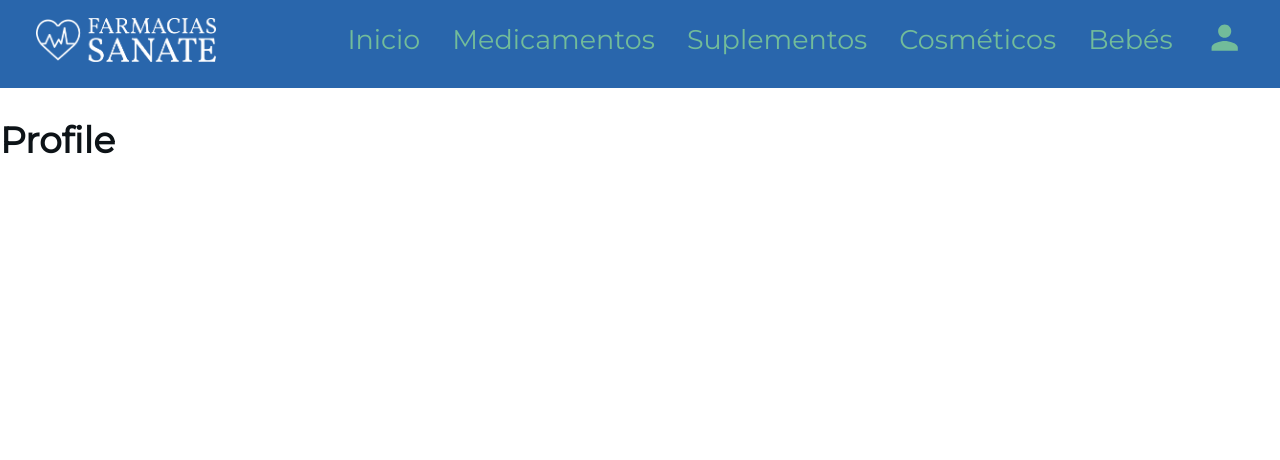
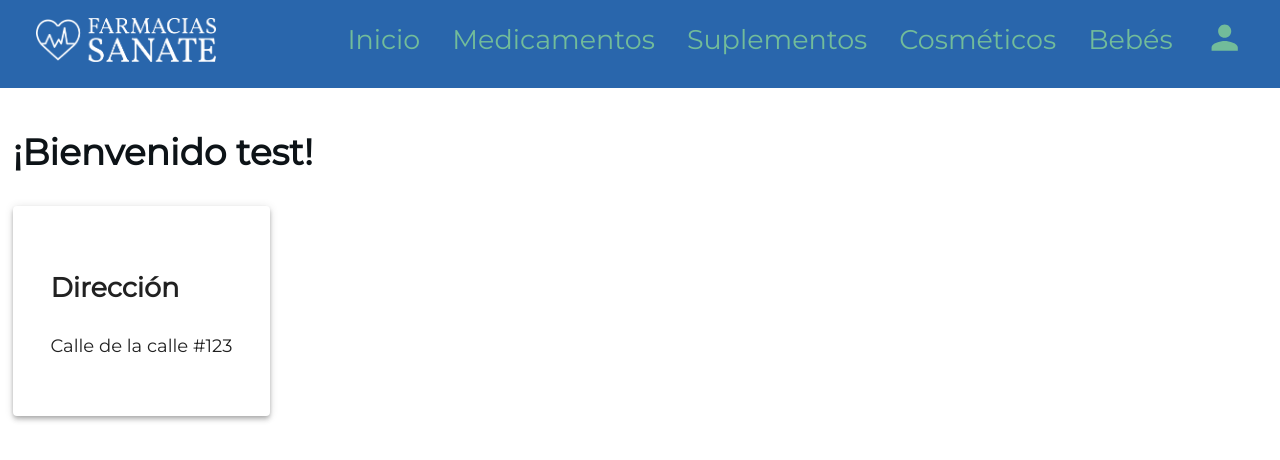
Before and after one commit to ccejudo/farmacias-sanate, a React (Create React App) app in the folder frontend/: page /profile in a window 1280 px wide. Shown: the top 460 px of the page. Built offline with nearby package versions, Linux system fonts and the light colour scheme.

Commit message:
Add addresses to profile

```diff
--- a/frontend/src/pages/Profile.js
+++ b/frontend/src/pages/Profile.js
@@ -1,12 +1,23 @@
-import React from 'react'
+import React, { useState } from 'react'
 import Navbar from '../components/Navbar'
-import { Grid } from '@mui/material'
+import { Grid, Paper } from '@mui/material'
 
 export default function Profile() {
+    const [name, setName] = useState('test')
     return (
         <Grid container>
             <Navbar />
-            <h1>Profile</h1>
+            <Grid container item xs={12} className="container_category">
+                <Grid item xs={12}>
+                    <h1>¡Bienvenido {name}!</h1>
+                </Grid>
+                <Grid container item xs={12}>
+                    <Paper elevation={4} style={{padding: '3%'}}>
+                        <h2>Dirección</h2>
+                        <p>Calle de la calle #123</p>
+                    </Paper>
+                </Grid>
+            </Grid>
         </Grid>
     )
 }
```
